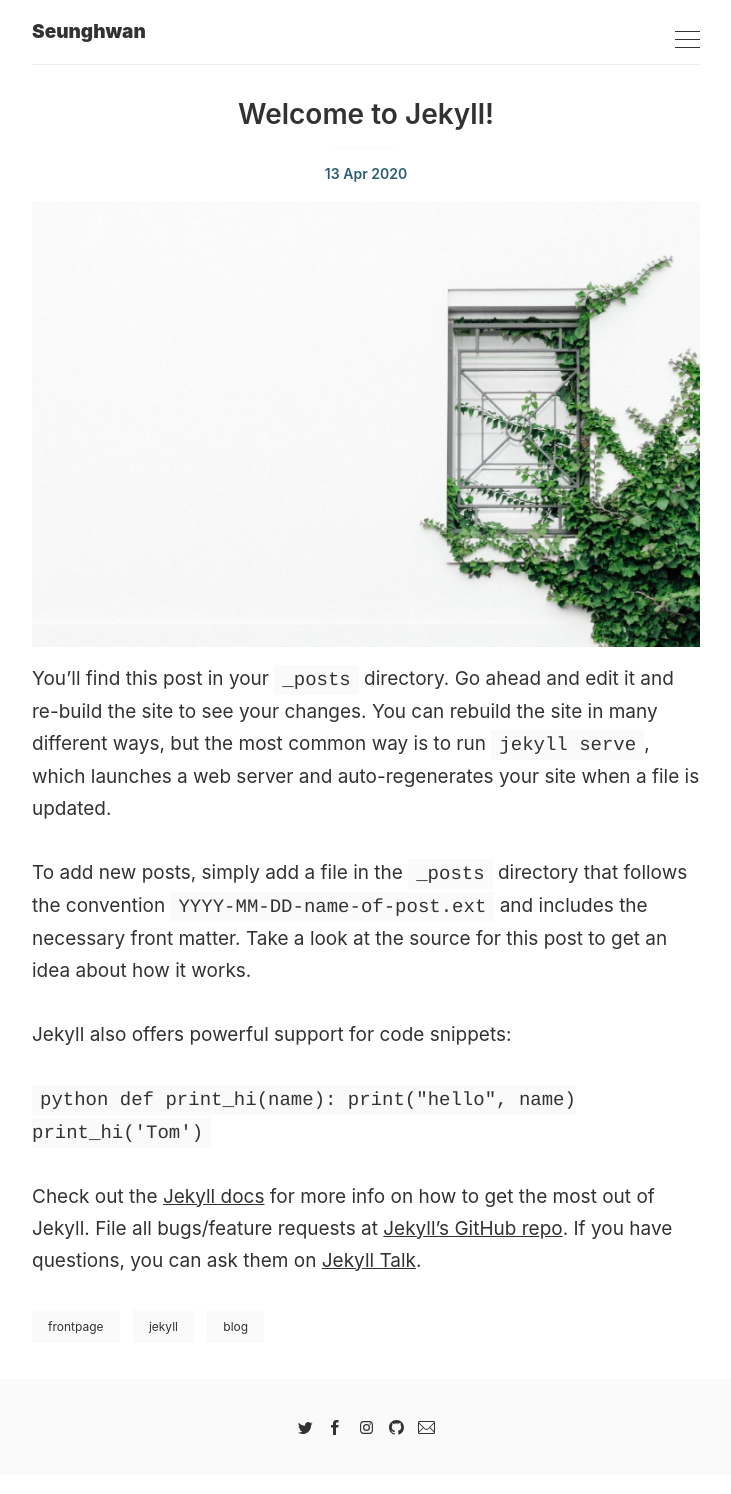
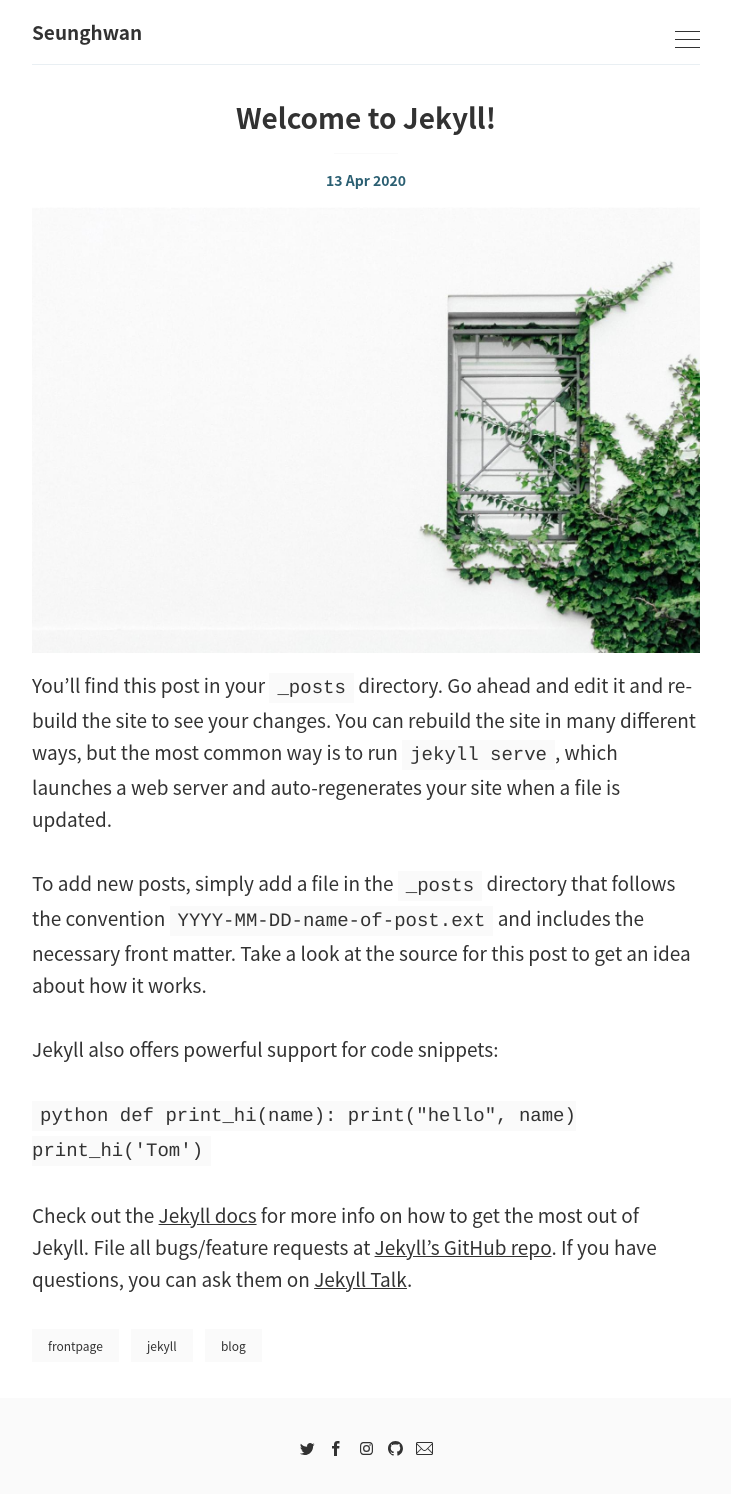
Before and after one commit to tjrichard/tjrichard.github.io, a Jekyll site: the page built from _posts/2020-04-13-first-post.md, in a window 1280 px wide. Shown: the whole page, without its empty margins (274-1005 px from the left). Built offline with Jekyll 4.4.1, drawn with Linux system fonts in a browser that asks for light colours; some web fonts are replaced.

Commit message:
Update _type.scss

```diff
--- a/_sass/settings/_type.scss
+++ b/_sass/settings/_type.scss
@@ -3,14 +3,14 @@
 // *----------------------------------*/
 
 @font-face {
-  font-family: 'Open Sans';
+  font-family: 'Noto Sans CJK KR';
   src: url(source/font/) format('opentype');
 }
 
 $font-base:
-  -apple-system,
-  BlinkMacSystemFont,
-  'Open Sans',
+  //-apple-system,
+  //BlinkMacSystemFont,
+  'Noto Sans CJK KR',
   'Segoe UI',
   Helvetica,
   Arial,
```
